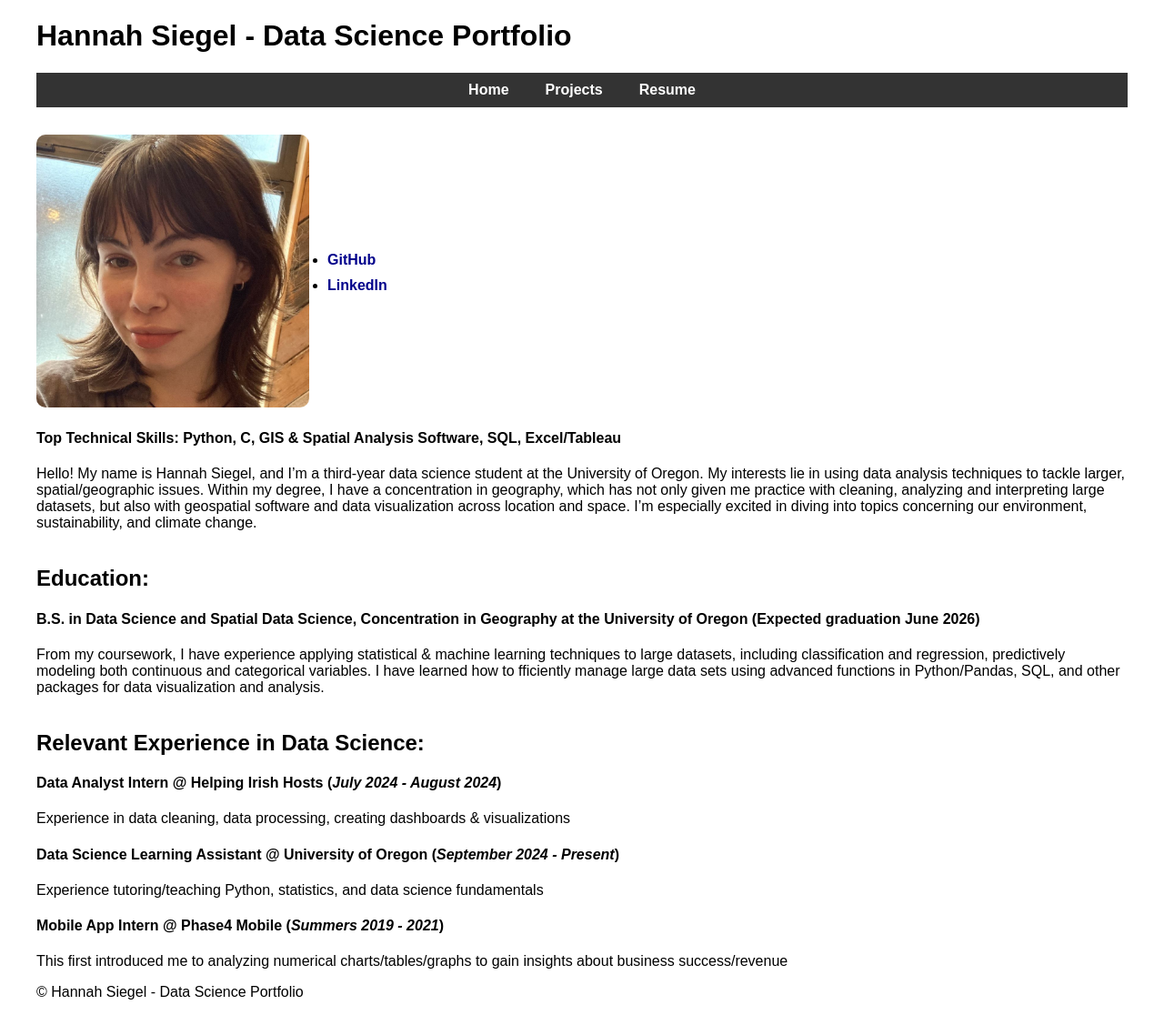
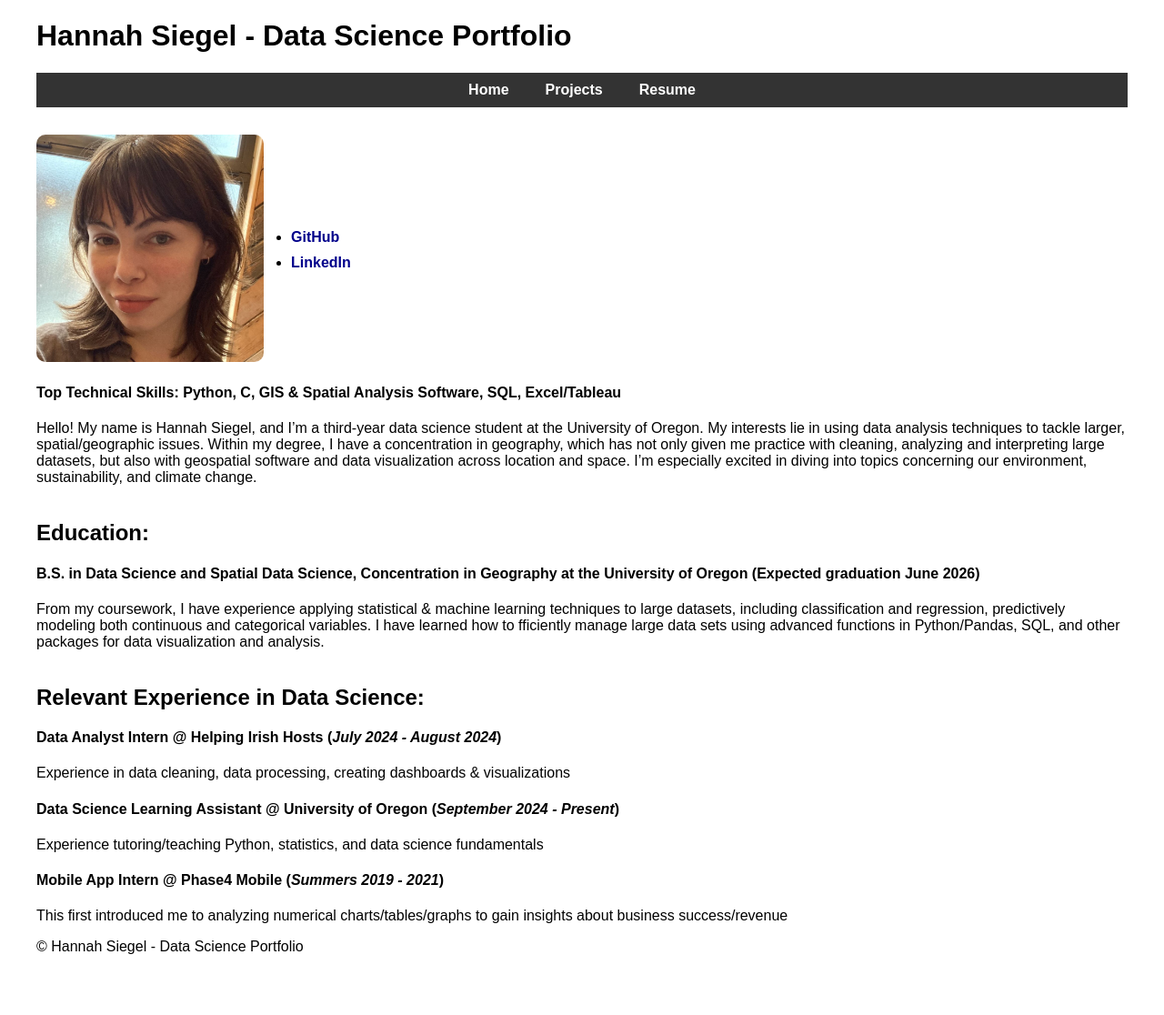
Before and after one commit to siegelhannah/portfolio, a Jekyll site: the page built from index.md, in a window 1280 px wide and 1116 px high. Shown: the whole window at 91% size. Built offline with Jekyll 4.4.1, drawn with Linux system fonts in a browser that asks for light colours.

Commit message:
Update style.css

```diff
--- a/assets/style.css
+++ b/assets/style.css
@@ -48,12 +48,12 @@ nav ul li a:hover {
 }
 
 .headshot {
-  margin-right: 20px; /* Add some space between headshot and links */
+  margin-right: 30px; /* Add some space between headshot and links */
 }
 
 .headshot img {
-  width: 300px; /* Set the width */
-  height: 300px; /* Set the height to make it square */
+  width: 250px; /* Set the width */
+  height: 250px; /* Set the height to make it square */
   border-radius: 10px; /* Optional: give a slight rounded corner to the headshot */
   object-fit: cover; /* Ensure the image fits well within the square */
 }
```
